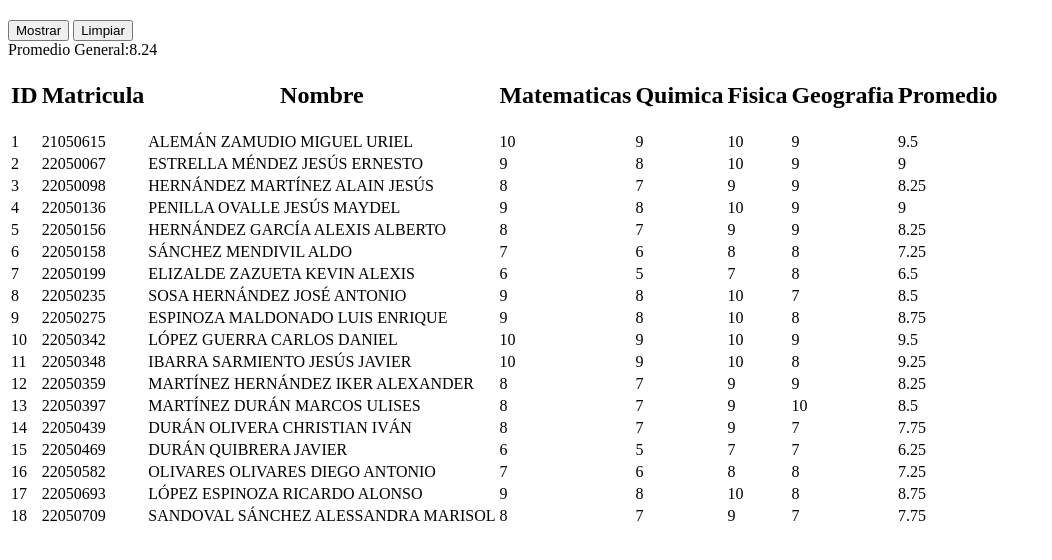
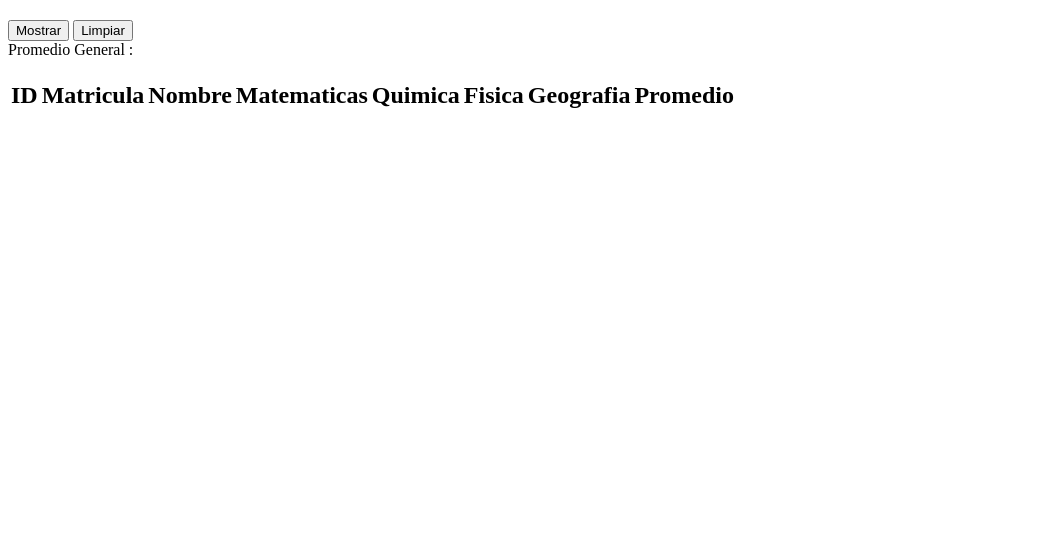
Before and after one commit to INGCapaDev/practice-axios, a plain HTML site: page index.html in a window 1280 px wide. Both pictures are taken after a click on the button "Limpiar". Shown: the part 60-620 px from the top of the page, without its empty margins (0-1052 px from the left). Drawn offline with nearby package versions, Linux system fonts and the light colour scheme.

Commit message:
Codificar el boton de mostrar y limpiar

```diff
--- a/js/app.js
+++ b/js/app.js
@@ -40,4 +40,9 @@ function mostrar(data) {
   proGeneral.innerHTML += (pro / alumnos).toFixed(2);
 }
 
-cargarAjax();
+btnMostrar.addEventListener("click", cargarAjax);
+
+btnLimpiar.addEventListener("click", () => {
+  containerData.innerHTML = "";
+  proGeneral.innerHTML = "Promedio General :";
+});
```
Also changed, not shown: index.html (+1 -1 lines).
